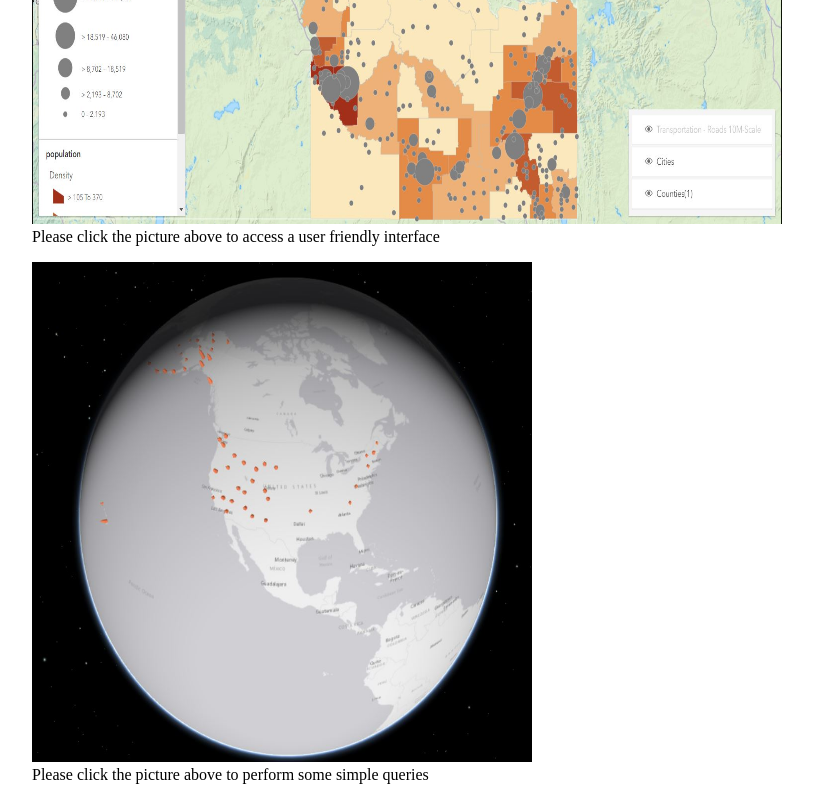
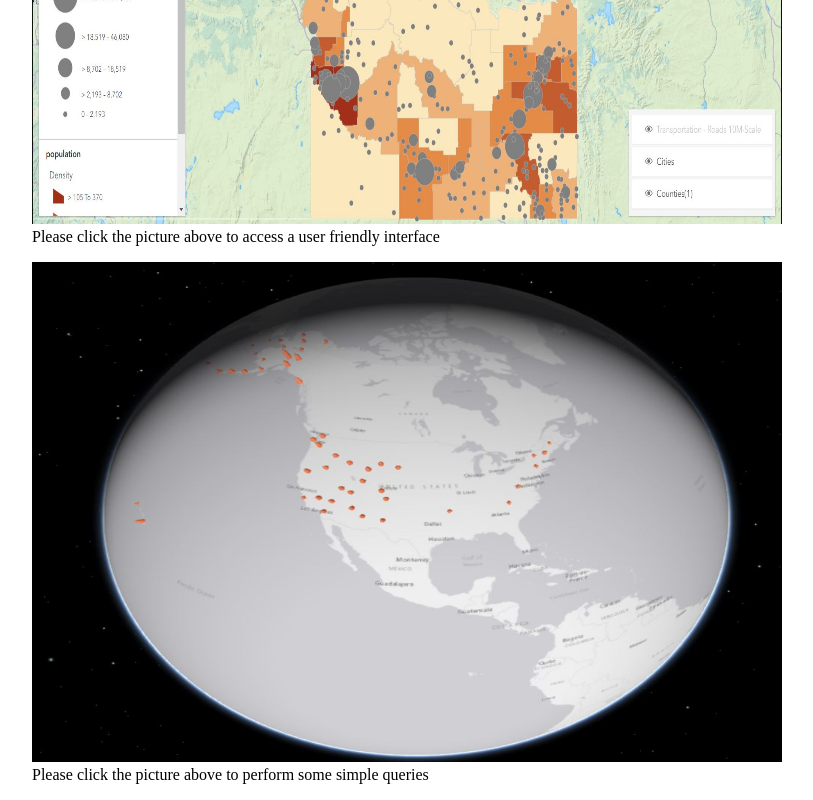
Before and after one commit to Michael-Adeuga/Lab, a plain HTML site: page docs/index.html in a window 1280 px wide. Shown: the part 3520-4320 px from the top of the page, without its empty margins (16-829 px from the left). Drawn offline with Linux system fonts and the light colour scheme.

Commit message:
Update index.html

```diff
--- a/docs/index.html
+++ b/docs/index.html
@@ -42,7 +42,7 @@
             </figcaption>
         </figure>
          <figure> <a href = "Lesson9part2Query_AdeugaAdewole.html">
-            <img src = "Images/Lab9Image.JPG" width="500" height= "500"> </a>
+            <img src = "Images/Lab9Image.JPG" width="750" height= "500"> </a>
             <figcaption> Please click the picture above to perform some simple queries
             </figcaption>
         </figure>
```
